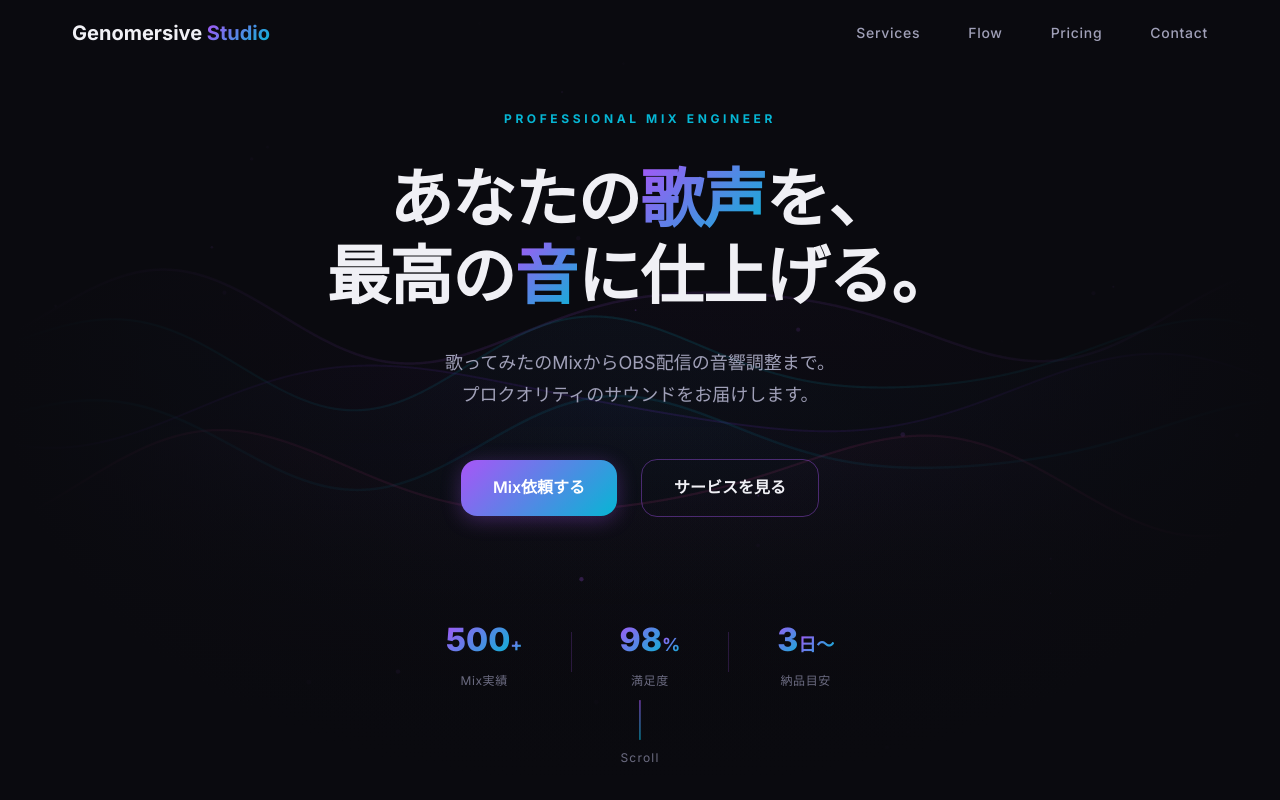
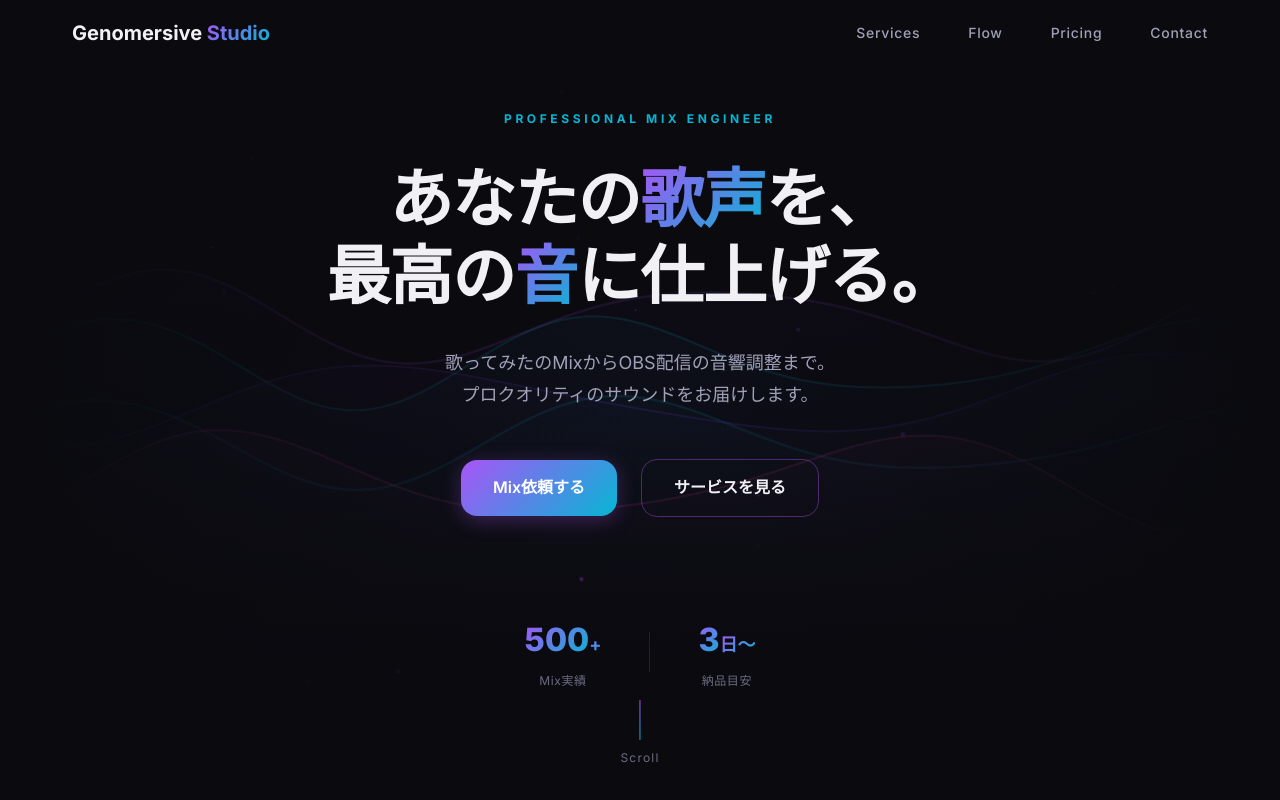
Before and after one commit to milagmstudio-maker/Genomersive-Studio, a plain HTML site: page index.html in a window 1280 px wide. Shown: the top 800 px of the page. Drawn offline with Linux system fonts and the light colour scheme; animation ran at ten frames a second.

Commit message:
Update index.html

```diff
--- a/index.html
+++ b/index.html
@@ -63,11 +63,7 @@
           <span class="stat-number" data-target="500">0</span><span class="stat-suffix">+</span>
           <span class="stat-label">Mix実績</span>
         </div>
-        <div class="stat-divider"></div>
-        <div class="stat">
-          <span class="stat-number" data-target="98">0</span><span class="stat-suffix">%</span>
-          <span class="stat-label">満足度</span>
-        </div>
+
         <div class="stat-divider"></div>
         <div class="stat">
           <span class="stat-number" data-target="3">0</span><span class="stat-suffix">日〜</span>
```
